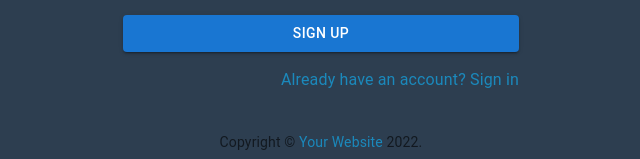
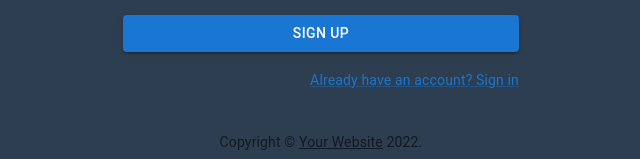
Before and after one commit to jorross/DropShip-P3, a React (Create React App) app in the folder client/: page /signup in a window 1280 px wide. Shown: the part 638-797 px from the top of the page, without its empty margins (319-959 px from the left). Built offline with nearby package versions, Linux system fonts and the light colour scheme.

Commit message:
sign up page is now loading. Need to link to authentication

```diff
--- a/client/src/components/pages/Signup.js
+++ b/client/src/components/pages/Signup.js
@@ -1,6 +1,4 @@
 import * as React from "react";
-
-import { Link } from "react-router-dom";
 import { useQuery } from "@apollo/client";
 import { QUERY_ORDERS } from "../../utils/queries";
 
@@ -23,9 +21,9 @@ function Copyright(props) {
   return (
     <Typography variant="body2" color="text.secondary" align="center" {...props}>
       {"Copyright © "}
-      <Link color="inherit" href="https://mui.com/">
+      <Link2 color="inherit" href="https://mui.com/">
         Your Website
-      </Link>{" "}
+      </Link2>{" "}
       {new Date().getFullYear()}
       {"."}
     </Typography>
@@ -111,9 +109,9 @@ export default function SignUp() {
             </Button>
             <Grid container justifyContent="flex-end">
               <Grid item>
-                <Link href="#" variant="body2">
+                <Link2 href="#" variant="body2">
                   Already have an account? Sign in
-                </Link>
+                </Link2>
               </Grid>
             </Grid>
           </Box>
```
Also changed, not shown: 2 other files (tests, documents, lock files or other folders).
